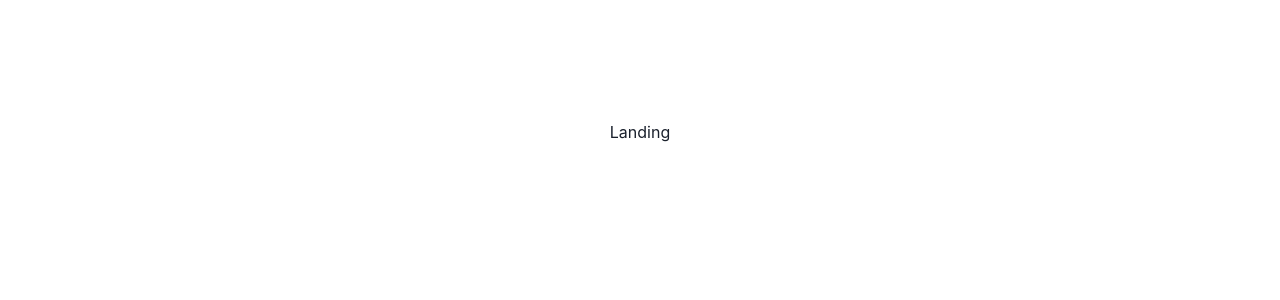
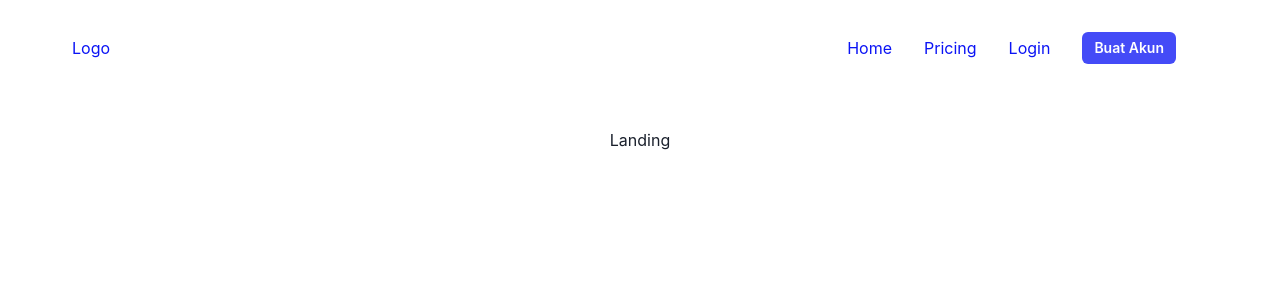
Before and after one commit to amati-tiru-modifikasi/landingpagechakraui, a React (Create React App) app: page / in a window 1280 px wide. Shown: the top 300 px of the page. Built offline with nearby package versions, Linux system fonts and the light colour scheme.

Commit message:
Menu Done.

```diff
--- a/src/components/sections/Header.js
+++ b/src/components/sections/Header.js
@@ -1,11 +1,13 @@
 import React, { useState } from 'react'
-import { Box, Flex, Text } from '@chakra-ui/react'
+import { Box, Flex, Text, Button } from '@chakra-ui/react'
 import { Link } from "react-router-dom"
 
 
 function Header(props) {
 
-    const MenuItem = ({ children, isLast, to = '/", ...rest'}) => {
+    const MenuItem = (props) => {
+        const { children, isLast, to = "/", ...rest } = props
+        return (
             <Text
                 mb={{ base: isLast? 0:8, sm: 0 }}
                 mr={{ base: 0, sm:isLast? 0:8 }}
@@ -14,6 +16,7 @@ function Header(props) {
             >
                 <Link to={to}>{children}</Link>
             </Text>
+        )
     }
 
 
@@ -40,6 +43,7 @@ function Header(props) {
       );
 
     const [show, setShow] = useState(false);
+    const toggleMenu = () => setShow(!show);
 
     return (
         <Flex
@@ -54,8 +58,47 @@ function Header(props) {
             color={["white", "white", "primary.700", "primary.700"]}
             {...props}
         >
-            <Box>
+            <Flex align="center">
+                Logo
+            </Flex>
+
+            <Box display={{ base: "block", md: "none" }} onClick={toggleMenu}>
                 {show ? <CloseIcon /> : <MenuIcon />}
+            </Box>
+
+            {/* Hamburgger  */}
+            <Box
+                display={{ base: show ? "block":"none", md: "block" }}
+                flexBasis={{ base: "100%", md: "auto" }}
+            >
+                <Flex
+                    align={["center","center","center","center"]}
+                    justify={["center","space-between","flex-end","flex-end"]}
+                    direction={["column","row","row","row"]}
+                    pt={[4,4,0,0]}
+                >
+                    <MenuItem to="/">Home</MenuItem>
+                    <MenuItem to="/">Pricing</MenuItem>
+                    <MenuItem to="/">Login</MenuItem>
+                    <MenuItem to="/signup">
+                        <Button
+                            size="sm"
+                            rounded="md"
+                            color={["primary.500", "primary.500", "white", "white"]}
+                            bg={["white", "white", "primary.500", "primary.500"]}
+                            _hover={{
+                                bg: [
+                                    "primary.100",
+                                    "primary.100",
+                                    "primary.600",
+                                    "primary.600"
+                                ]
+                            }}
+                        >
+                            Buat Akun
+                        </Button>
+                    </MenuItem>
+                </Flex>
             </Box>
         </Flex>
     )
```
Lines whose indentation alone changed are shown as unchanged.
